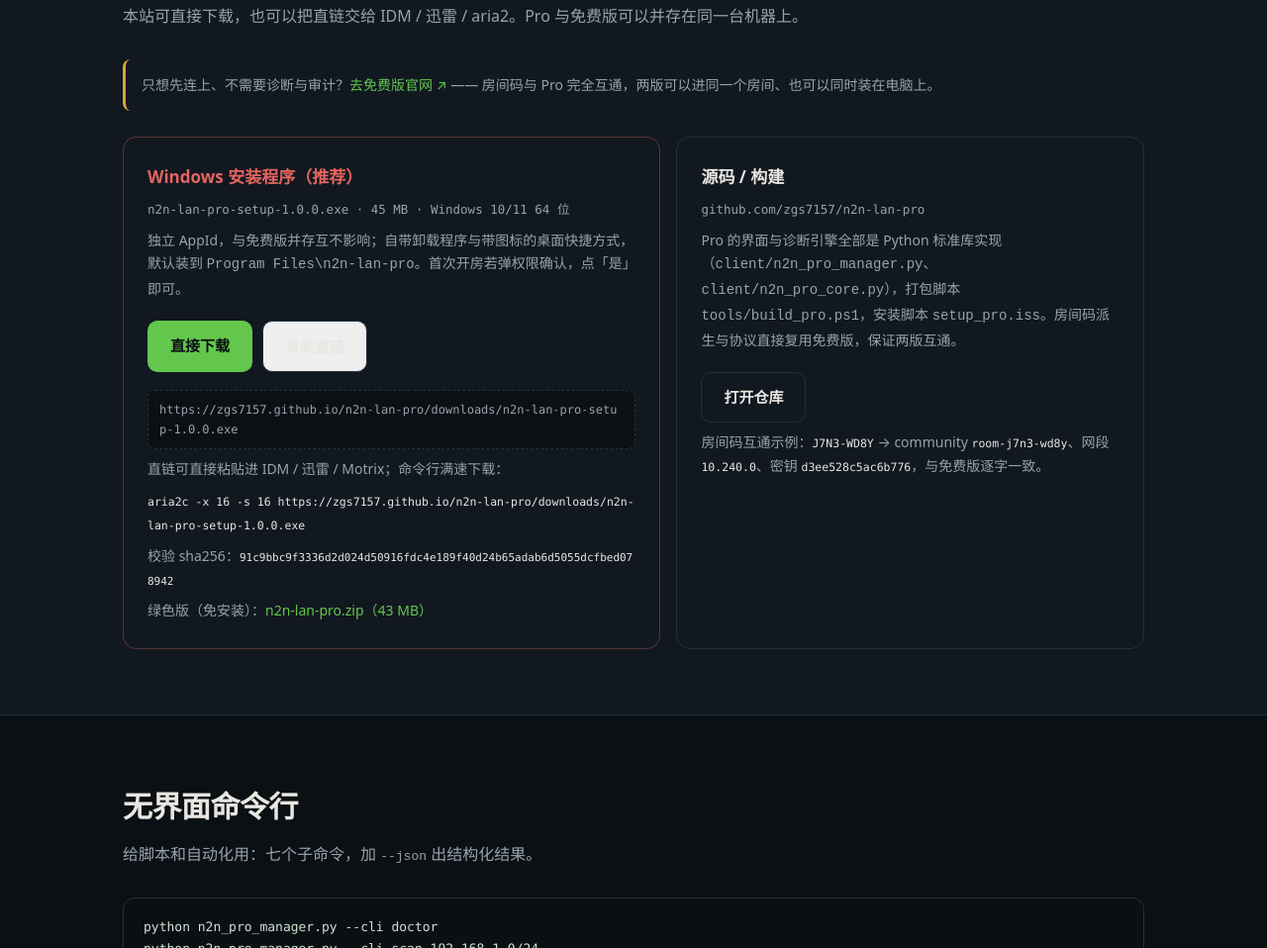
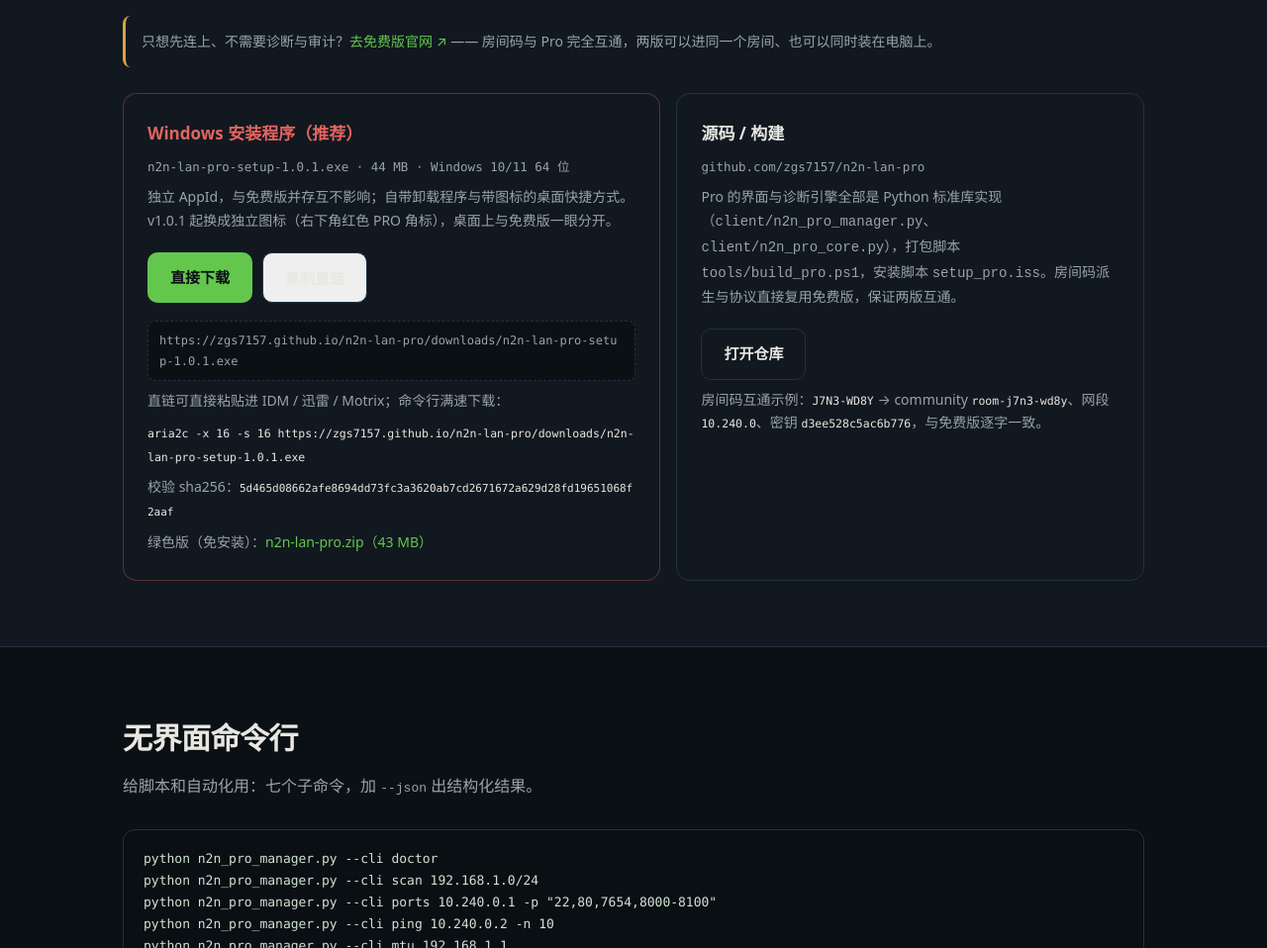
Before and after one commit to zgs7157/n2n-lan-pro, a plain HTML site: page docs/index.html in a window 1280 px wide. Shown: the part 2825-3783 px from the top of the page at 99% size. Drawn offline with Linux system fonts and the light colour scheme.

Commit message:
feat(icon): Pro 独立图标（右下角红色 PRO 角标）+ 版本 1.0.1
- client/n2n-lan-pro.ico：基于免费版图标重绘的 1024 高清版，右下角加红色 PRO 角标；含 16/24/32/48/64/128/256 七个尺寸，小尺寸去掉文字只保留红色角标，保证任务栏里也能一眼分辨
- 打包/安装脚本同步引用新图标（--icon、SetupIconFile、开始菜单/桌面/卸载图标）
- 版本号 1.0.1（PRO_VERSION、版本资源 1.0.1.0、安装脚本 AppVersion 1.0.1）
- 官网与 README 同步新包名、体积（44 MB）与 sha256，并更新主界面截图为 1.0.1

```diff
--- a/docs/index.html
+++ b/docs/index.html
@@ -153,16 +153,16 @@
     <div class="dl">
       <div class="box pro">
         <h3>Windows 安装程序（推荐）</h3>
-        <div class="meta">n2n-lan-pro-setup-1.0.0.exe · 45 MB · Windows 10/11 64 位</div>
-        <p>独立 AppId，与免费版并存互不影响；自带卸载程序与带图标的桌面快捷方式，默认装到 <code>Program Files\n2n-lan-pro</code>。首次开房若弹权限确认，点「是」即可。</p>
+        <div class="meta">n2n-lan-pro-setup-1.0.1.exe · 44 MB · Windows 10/11 64 位</div>
+        <p>独立 AppId，与免费版并存互不影响；自带卸载程序与带图标的桌面快捷方式。v1.0.1 起换成独立图标（右下角红色 PRO 角标），桌面上与免费版一眼分开。</p>
         <div class="actions">
-          <a class="btn primary" href="downloads/n2n-lan-pro-setup-1.0.0.exe" download>直接下载</a>
+          <a class="btn primary" href="downloads/n2n-lan-pro-setup-1.0.1.exe" download>直接下载</a>
           <button class="btn ghost" type="button" id="copyDl">复制直链</button>
         </div>
-        <div class="link" id="dlUrl">https://zgs7157.github.io/n2n-lan-pro/downloads/n2n-lan-pro-setup-1.0.0.exe</div>
+        <div class="link" id="dlUrl">https://zgs7157.github.io/n2n-lan-pro/downloads/n2n-lan-pro-setup-1.0.1.exe</div>
         <p class="tip">直链可直接粘贴进 IDM / 迅雷 / Motrix；命令行满速下载：</p>
-        <p class="tip"><code>aria2c -x 16 -s 16 https://zgs7157.github.io/n2n-lan-pro/downloads/n2n-lan-pro-setup-1.0.0.exe</code></p>
-        <p class="tip">校验 sha256：<code style="font-size:11px">91c9bbc9f3336d2d024d50916fdc4e189f40d24b65adab6d5055dcfbed078942</code></p>
+        <p class="tip"><code>aria2c -x 16 -s 16 https://zgs7157.github.io/n2n-lan-pro/downloads/n2n-lan-pro-setup-1.0.1.exe</code></p>
+        <p class="tip">校验 sha256：<code style="font-size:11px">5d465d08662afe8694dd73fc3a3620ab7cd2671672a629d28fd19651068f2aaf</code></p>
         <p class="tip">绿色版（免安装）：<a href="downloads/n2n-lan-pro.zip" download>n2n-lan-pro.zip（43 MB）</a></p>
       </div>
       <div class="box">
@@ -244,7 +244,7 @@ python n2n_pro_manager.py --cli dns 10.240.0.1</pre>
 <script>
 (function(){
   var btn = document.getElementById('copyDl');
-  var url = 'https://zgs7157.github.io/n2n-lan-pro/downloads/n2n-lan-pro-setup-1.0.0.exe';
+  var url = 'https://zgs7157.github.io/n2n-lan-pro/downloads/n2n-lan-pro-setup-1.0.1.exe';
   if (!btn) return;
   btn.addEventListener('click', function(){
     function done(ok){
```
Also changed, not shown: client/n2n-lan-pro.ico (added), client/n2n-lan.ico (deleted), docs/images/pro-main.png, tools/version_info_pro.txt, 7 other files.
